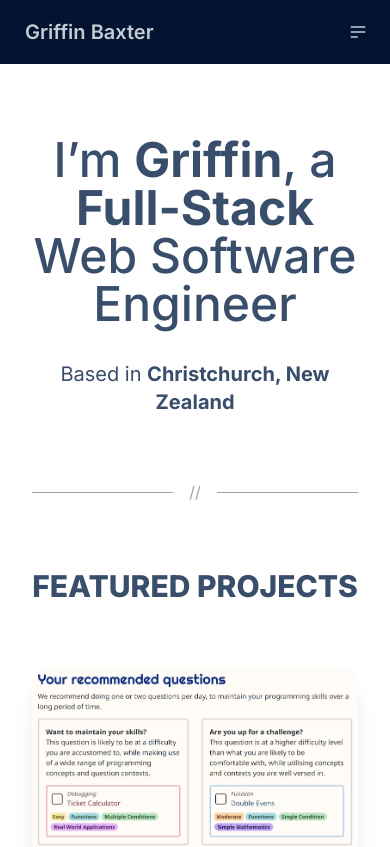
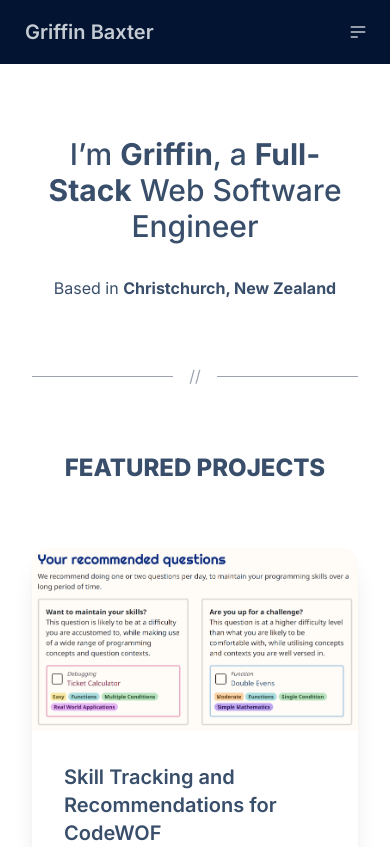
Before and after one commit to GriffinBaxter/GriffinBaxter.com, a Next.js app: page / in a window 390 px wide. Shown: the top 847 px of the page. Built offline with nearby package versions, Linux system fonts and the light colour scheme.

Commit message:
WEB-4: Adjust text sizes further for small screens

```diff
--- a/src/pages/contact.tsx
+++ b/src/pages/contact.tsx
@@ -17,7 +17,9 @@ const Contact: NextPage = () => {
       <NavBar page={NavigationPage.Contact} />
 
       <main className="container mx-auto flex max-w-[1200px] flex-col items-center justify-center px-8 pb-8">
-        <p className="py-8 text-center text-5xl font-bold">Contact</p>
+        <p className="py-8 text-center text-3xl font-bold sm:text-5xl">
+          Contact
+        </p>
         <p className="pb-8 text-center text-xl">
           Add me on{" "}
           <Link
--- a/src/pages/index.tsx
+++ b/src/pages/index.tsx
@@ -26,15 +26,15 @@ const Home: NextPage = () => {
       <NavBar page={NavigationPage.Home} />
 
       <main className="container mx-auto flex max-w-[1200px] flex-col justify-center px-8 pb-8">
-        <p className="py-8 text-center text-5xl font-medium">
+        <p className="py-8 text-center text-3xl font-medium sm:text-5xl">
           I’m <span className="font-bold">Griffin</span>, a{" "}
           <span className="font-bold">Full-Stack</span> Web Software Engineer
         </p>
-        <p className="pb-8 text-center text-xl">
+        <p className="text-md pb-8 text-center sm:text-xl">
           Based in <span className="font-bold">Christchurch, New Zealand</span>
         </p>
         <Divider />
-        <p className="pb-12 pt-8 text-center text-3xl font-extrabold uppercase">
+        <p className="pb-12 pt-8 text-center text-2xl font-extrabold uppercase sm:text-3xl">
           Featured Projects
         </p>
         <div className="grid grid-cols-1 gap-4 pb-8 pt-4 lg:grid-cols-2 xl:grid-cols-3">
--- a/src/pages/projects.tsx
+++ b/src/pages/projects.tsx
@@ -33,7 +33,9 @@ const Projects: NextPage = () => {
       <NavBar page={NavigationPage.SoftwareProjects} />
 
       <main className="container mx-auto flex max-w-[1200px] flex-col items-center justify-center px-8 pb-8">
-        <p className="py-8 text-center text-5xl font-bold">Projects</p>
+        <p className="py-8 text-center text-3xl font-bold sm:text-5xl">
+          Projects
+        </p>
         <Divider />
         <div className="py-8">
           {categories.map((category) => (
--- a/src/pages/reviews.tsx
+++ b/src/pages/reviews.tsx
@@ -51,7 +51,9 @@ const GameReviews: NextPage = () => {
       <NavBar page={NavigationPage.GameReviews} />
 
       <main className="container mx-auto flex max-w-[1200px] flex-col items-center justify-center px-8 pb-8">
-        <p className="py-8 text-center text-5xl font-bold">Reviews</p>
+        <p className="py-8 text-center text-3xl font-bold sm:text-5xl">
+          Reviews
+        </p>
         <Divider />
         <div className="my-4 flex-col">
           <Link
```
